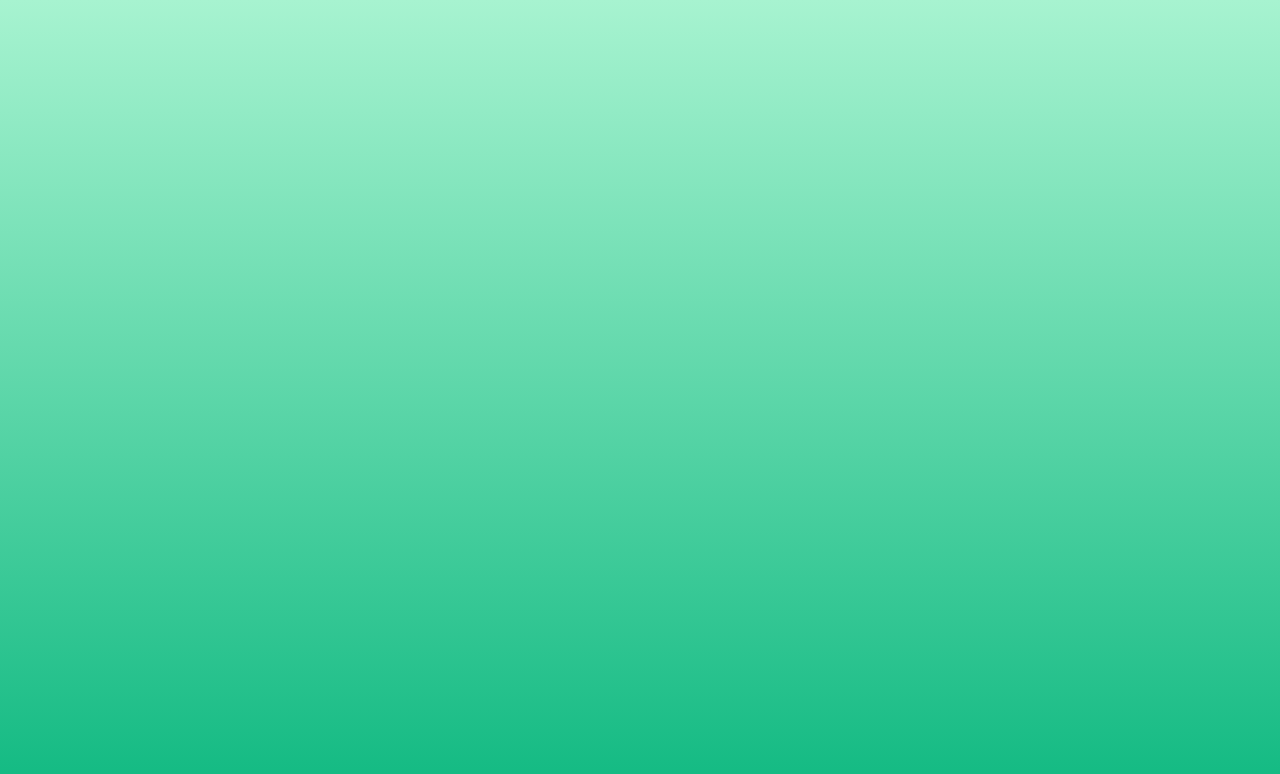
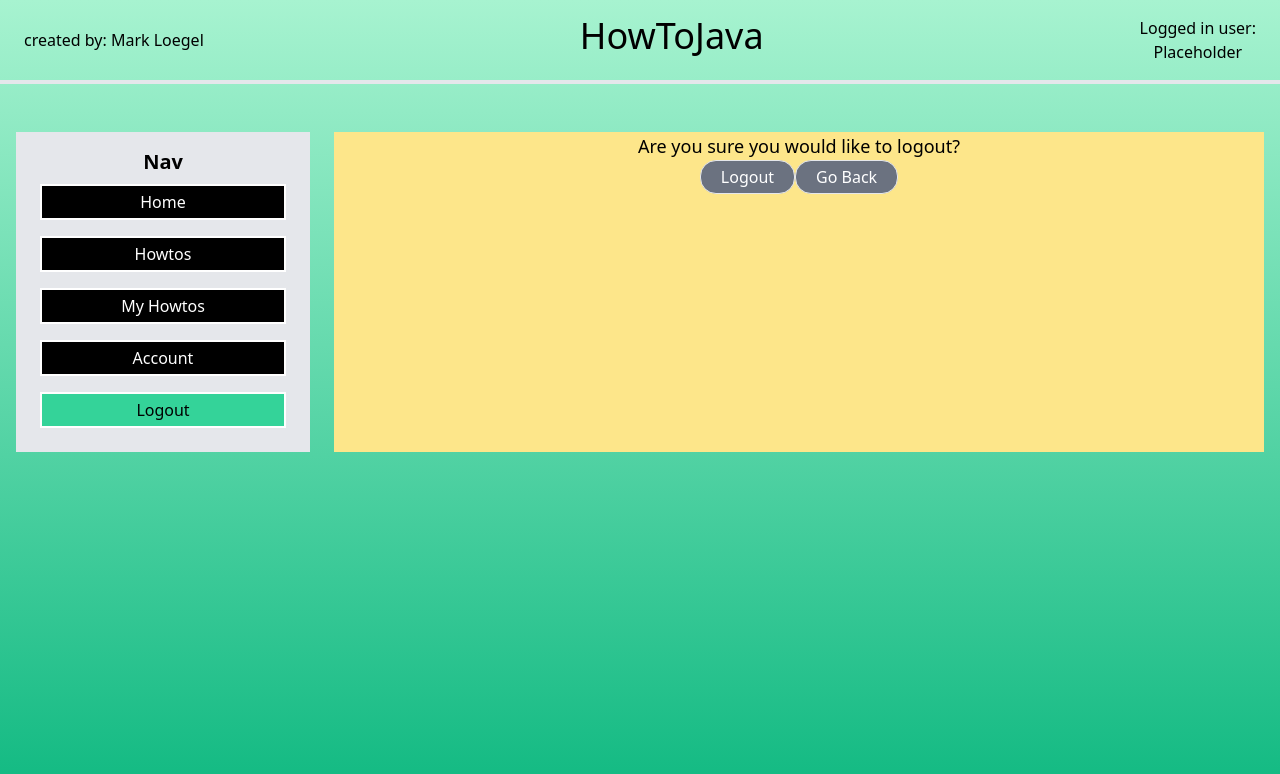
Before and after one commit to meloegel/HowToJavaFE, a React (Create React App) app: page /logout in a window 1280 px wide. Shown: the top 774 px of the page. Built offline with nearby package versions, Linux system fonts and the light colour scheme.

Commit message:
private route working and added logout

```diff
--- /dev/null
+++ b/src/components/common/logout.tsx
@@ -0,0 +1,40 @@
+import { useHistory } from "react-router";
+import Button from "./button/button";
+import Header from "./header";
+import NavBar from "./navBar";
+
+export default function Logout() {
+  const history = useHistory();
+  const handleLogout = () => {
+    localStorage.clear();
+    history.push("/");
+  };
+
+  return (
+    <div className="w-full">
+      <Header />
+      <div className=" grid grid-cols-4 gap-6 p-4">
+        <NavBar active={"logout"} />
+        <div className="bg-yellow-200 text-center col-span-3">
+          <p className="text-lg">Are you sure you would like to logout?</p>
+          <div>
+            <Button
+              text="Logout"
+              onClick={() => {
+                handleLogout();
+              }}
+              className=" bg-gray-500 text-white "
+            />
+            <Button
+              text="Go Back"
+              onClick={() => {
+                history.push("/home");
+              }}
+              className=" bg-gray-500 text-white "
+            />
+          </div>
+        </div>
+      </div>
+    </div>
+  );
+}
--- a/src/components/common/navBar.tsx
+++ b/src/components/common/navBar.tsx
@@ -3,7 +3,7 @@ import NavButton from "./button/navButton"
 
 
 export type NavBarType = {
-    active: "home" | "account" | "myhowto" | "howtos"
+    active: "home" | "account" | "myhowto" | "howtos" | "logout"
 }
 
 
@@ -11,7 +11,7 @@ export default function NavBar(props: NavBarType): JSX.Element {
     const history = useHistory();
     return (
         <div>
-            <div className="flex flex-col w-1/5 p-4 bg-gray-200">
+            <div className="flex flex-col  p-4 bg-gray-200">
                 <h4 className="text-xl font-bold text-center">Nav</h4>
                 <NavButton
                 text="Home"
@@ -37,6 +37,12 @@ export default function NavBar(props: NavBarType): JSX.Element {
                 active={props.active === "account"}
                 className="m-2"
                 />
+                <NavButton
+                text="Logout"
+                onClick={() => history.push("/logout")}
+                active={props.active === "logout"}
+                className="m-2"
+                />
             </div>
         </div>
     )
--- a/src/components/homePage.tsx
+++ b/src/components/homePage.tsx
@@ -6,7 +6,9 @@ export default function HomePage() {
     <div className="">
       <Header />
       <div className="mt-8">
+          <div className="w-1/3">
         <NavBar active={"home"} />
+        </div>
       </div>
     </div>
   );
--- a/src/router/AuthenticatedRouter.tsx
+++ b/src/router/AuthenticatedRouter.tsx
@@ -3,6 +3,8 @@ import { BrowserRouter, Switch, Route } from "react-router-dom";
 import Login from "../components/account/Login";
 import Register from '../components/account/Register';
 import Home from '../components/homePage';
+import Logout from "../components/common/logout";
+import PrivateRoute from "./PrivateRoute";
 
 
 export default function AuthenticatedRouter() {
@@ -12,7 +14,8 @@ export default function AuthenticatedRouter() {
                 <Switch>
                     <Route exact path="/" component={Login}/>
                     <Route path="/register" component={Register}/>
-                    <Route path='/home' component={Home}/>
+                    <Route path='/logout' component={Logout}/>
+                    <PrivateRoute path={'/home'} component={Home} />
                 </Switch>
             </UserContextProvider>
         </BrowserRouter>
--- a/src/router/PrivateRoute.tsx
+++ b/src/router/PrivateRoute.tsx
@@ -4,12 +4,11 @@ import { Route, Redirect } from  "react-router-dom";
 const  PrivateRoute: React.FC<{
         component: React.FC;
         path: string;
-        exact: boolean;
     }> = (props) => {
 
     const condition = localStorage.getItem("token")
 
-    return  condition ? (<Route  path={props.path}  exact={props.exact} component={props.component} />) :
-        (<Redirect  to="/login"  />);
+    return  condition ? (<Route  path={props.path} component={props.component} />) :
+        (<Redirect  to="/"  />);
 };
 export  default  PrivateRoute;
```
